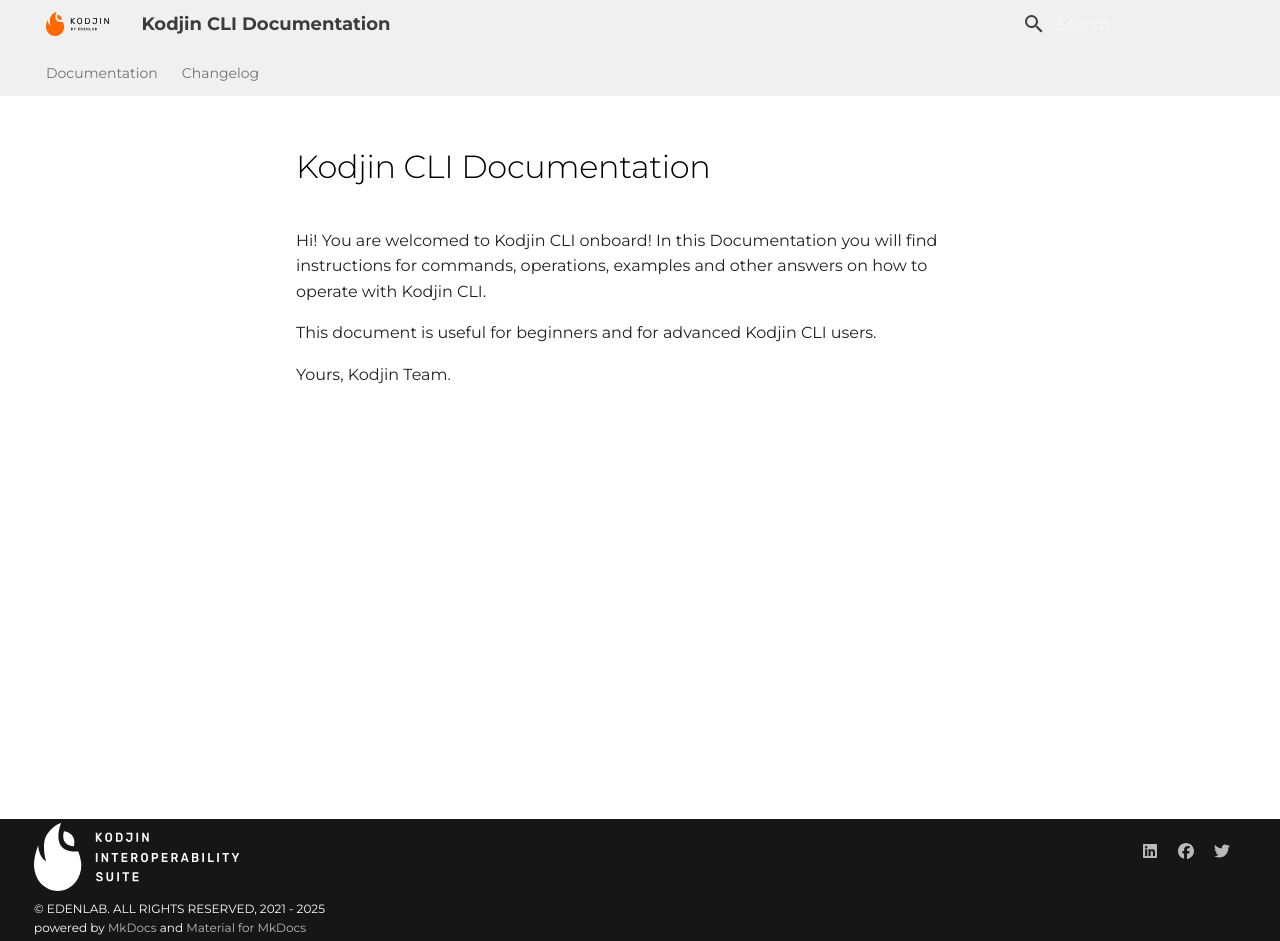
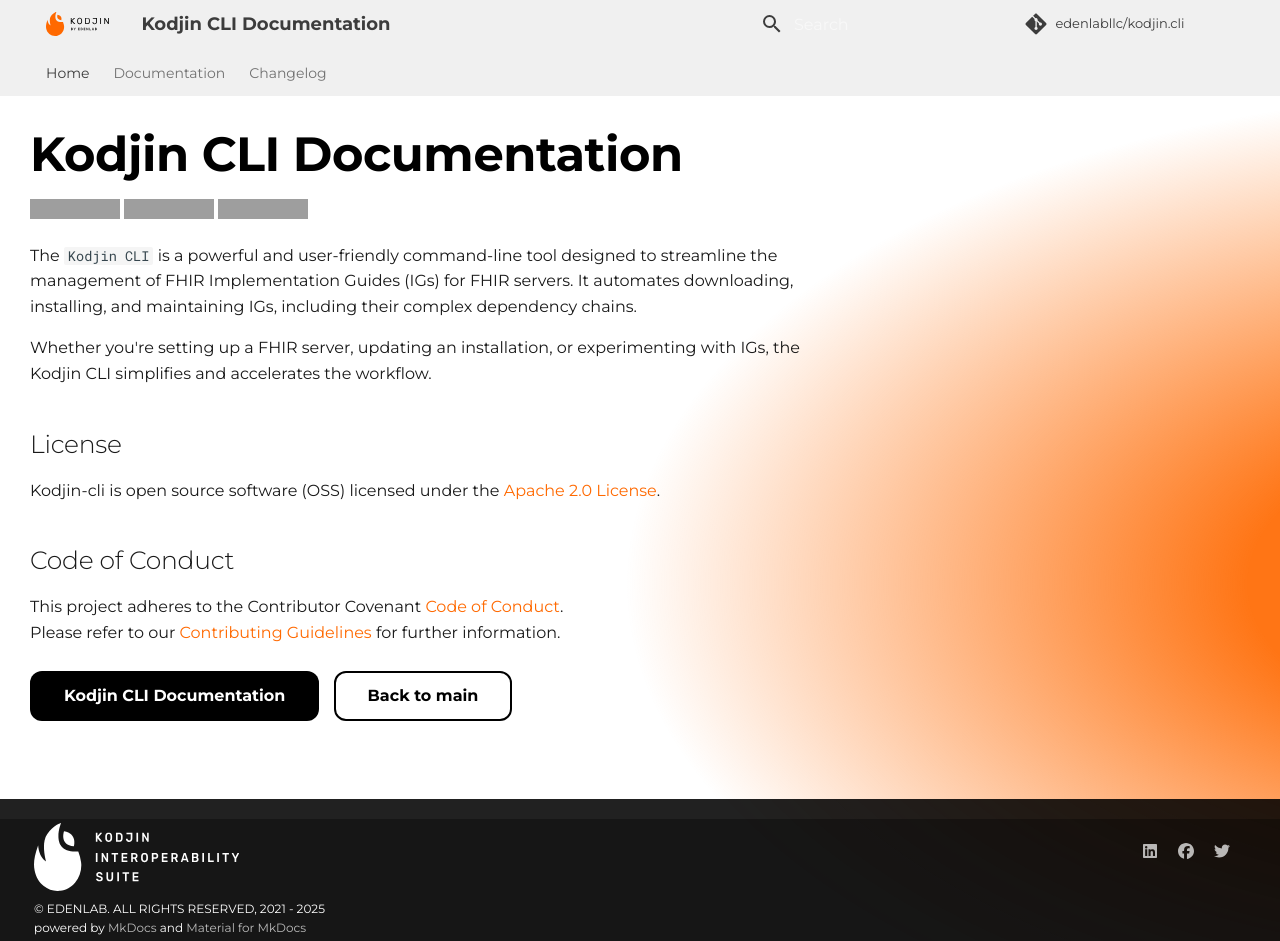
Before and after one commit to edenlabllc/kodjin.cli, an MkDocs documentation site: the page built from docs/index.md, in a window 1280 px wide and 941 px high. Built offline with MkDocs 1.6.1 and Material for MkDocs 9.7.7, drawn with Linux system fonts in a browser that asks for light colours; comment, search, counter and statistics services are not loaded; grey boxes are pictures that could not be loaded.

Commit message:
feat: copy styles from docs

```diff
--- a/docs/index.md
+++ b/docs/index.md
@@ -1,11 +1,17 @@
 ---
 title: Home
+template: home.html
 ---
+
 
 # Kodjin CLI Documentation
 
-Hi! You are welcomed to Kodjin CLI onboard! In this Documentation you will find instructions for commands, operations, examples and other answers on how to operate with Kodjin CLI.
+[![Release](https://img.shields.io/github/v/release/edenlabllc/kodjin.cli.svg?style=for-the-badge)](https://github.com/edenlabllc/kodjin.cli/releases/latest)
+[![Software License](https://img.shields.io/github/license/edenlabllc/kodjin.cli.svg?style=for-the-badge)](https://github.com/edenlabllc/kodjin.cli/blob/master/LICENSE)
+[![Powered By: Edenlab](https://img.shields.io/badge/powered%20by-edenlab-8A2BE2.svg?style=for-the-badge)](https://edenlab.io)
 
-This document is useful for beginners and for advanced Kodjin CLI users.
+The `Kodjin CLI` is a powerful and user-friendly command-line tool designed to streamline the management of FHIR Implementation Guides (IGs) for FHIR servers. By automating the often-complex tasks of downloading, installing, and managing these IGs, the Kodjin CLI reduces the manual effort required for setup and maintenance.
 
-Yours, Kodjin Team.
+One of the standout features of the Kodjin CLI is its ability to handle the intricate dependency chains that often accompany FHIR Implementation Guides. The tool intelligently fetches and installs all required components while ensuring compatibility across versions, thus eliminating potential conflicts or errors.
+
+Whether you're setting up a new FHIR server, updating an existing one, or experimenting with different IGs to meet specific use cases, the Kodjin CLI simplifies the entire process. It empowers healthcare IT professionals to efficiently manage their FHIR ecosystem, promoting consistency, reliability, and adherence to the latest standards in healthcare interoperability.
--- /dev/null
+++ b/docs/theme_overwrites_home/home.html
@@ -0,0 +1,292 @@
+<!-- Custom HTML site displayed as the Home chapter -->
+
+{% extends "main.html" %}
+
+{% block head %}
+{{ super() }}
+<meta name="description" content="Explore instructions for commands, operations, examples, and other information on how to work with the Kodjin FHIR Server.">
+{% endblock %}
+
+{% block tabs %}
+{{ super() }}
+<style>
+
+    .md-main {
+        flex-grow: 0;
+        flex: 1;
+    }
+
+    .md-main__inner {
+        display: flex;
+        height: 100%;
+
+    }
+
+    .md-container {
+        background: radial-gradient(90% 70% at 120% 60%,#FF7515 25%,transparent 79%);
+    }
+
+    .tx-container {
+        padding-top: .0rem;
+
+    }
+
+    .tx-hero {
+        margin-top: 40px 2.8rem;
+        margin-left: auto;
+        max-width: 61rem;
+        color: var(--md-default-fg-color--lighter);
+        justify-content: left;
+    }
+
+    .tx-hero h1 {
+        color: var(--md-accent-fg-color);
+        font-weight: 600;
+        line-height: 57px;
+        font-size: 48px;
+        margin: 0px;
+    }
+    .tx-hero__content {
+        margin: 0 auto;
+    }
+
+    .tx-hero__image{
+        width:17rem;
+        height:17rem;
+        order:1;
+        padding-right: 2.5rem;
+    }
+
+    .tx-hero .md-button {
+        margin-top: .5rem;
+        margin-right: .5rem;
+        color: #000000;
+        border-radius: 12px;
+    }
+
+    .tx-hero .md-button--primary {
+        background-color: #000000;
+        color:   #FFFFFF;
+        border-color: #ff6a0000;
+        border-radius: 12px;
+    }
+
+    .tx-hero .md-button:focus,
+    .tx-hero .md-button:hover {
+        background-color: #ff6a00c8;
+        color:   var(--md-accent-bg-color);
+        border-color: #ff6a0000;
+    }
+
+    .feature-item h2 svg {
+        height: 58px;
+        float: left;
+    }
+
+    .top-hr {
+        margin-top: 42px;
+    }
+
+    .feature-item {
+        font-weight: 300;
+        border-radius: 24px;
+        background-color: var(--md-primary-fg-color);
+        box-sizing: border-box;
+        padding-left: 72px;
+        padding-right: 72px;
+        padding-top: 40px;
+        padding-bottom: 40px;
+        margin-right: 10px;
+        word-break: break-word
+    }
+
+    .feature-item h2 {
+        color: #000000;
+        font-weight: 600;
+        font-size: 32px;
+        line-height: 40px;
+        white-space: nowrap;
+        overflow: hidden;
+        text-overflow: ellipsis;
+        line-height: normal;
+        margin-top: 16px;
+    }
+
+    .feature-item p {
+        font-size: 18px;
+        font-weight: 500;
+        line-height: 21px;
+        text-rendering: optimizeLegibility;
+        -webkit-font-smoothing: antialiased;
+        color: #111;
+        margin: 0 0 10px;
+        display: block;
+    }
+
+    @media screen and (max-width:30em) {
+        .tx-hero h1 {
+            font-size: 1.4rem
+        }
+    }
+
+    @media screen and (min-width:60em) {
+        .md-sidebar--secondary {
+            display: none
+        }
+
+        .tx-hero {
+            display: flex;
+            align-items: center;
+            justify-content: left;
+        }
+
+        .tx-hero__content {
+            max-width: 40rem;
+            margin-top: 1.5rem;
+            margin-bottom: 0;
+            margin-left: 0rem;
+            margin-right: 13rem;
+            align-items: left;
+        }
+    }
+
+    @media screen and (min-width:76.25em) {
+        .md-sidebar--primary {
+            display: none
+        }
+
+        .top-hr {
+            width: 100%;
+            display: flex;
+            max-width: 61rem;
+            margin-right: auto;
+            margin-left: auto;
+            padding: 0 .2rem;
+        }
+
+        .bottom-hr {
+            margin-top: 10px;
+            width: 100%;
+            display: flex;
+            max-width: 61rem;
+            margin-right: auto;
+            margin-left: auto;
+            padding: 0 .2rem;
+        }
+
+        .feature-item {
+            display: block;
+            flex: 1;
+            min-width: 0;
+        }
+    }
+
+    .hr {
+        border-bottom: 1px solid #eee;
+        width: 100%;
+        margin: 20px 0;
+    }
+
+    .text-center {
+        text-align: center;
+        padding-right: 15px;
+        padding-left: 15px;
+        margin-right: auto;
+        margin-left: auto;
+        margin-top: 15px;
+        font-size: 23px;
+        font-weight: 300;
+        padding-bottom: 10px;
+    }
+
+    .logos {
+        display: flex;
+        align-items: center;
+        justify-content: center;
+        flex-flow: row wrap;
+        margin: 0 auto;
+    }
+
+    .logos img {
+        flex: 1 1 auto;
+        padding: 25px;
+        max-height: 130px;
+        vertical-align: middle;
+    }
+
+    .hr-logos {
+        margin-top: 0;
+        margin-bottom: 30px;
+    }
+
+    .md-footer-meta__inner {
+        display: flex;
+        flex-wrap: wrap;
+        justify-content: space-between;
+        margin-top: 1.0rem;
+    }
+
+    .md-footer-social {
+        padding-top: 20px;
+    }
+</style>
+
+
+
+<!-- Main site Entry button descriptions -->
+<section id="home_slider" style="background: none;background-size: cover;background-position: right;">
+    <div class="md-grid md-typeset">
+      <div class="tx-hero">
+        <!--<div class="tx-hero__image">
+          <img src="assets/product-layers.png" draggable="false">
+        </div>-->
+        <div class="tx-hero__content">
+            <h1  style="color: #000000; ">Kodjin CLI Documentation</h1>
+
+            <p>
+                <img src="https://img.shields.io/github/v/release/edenlabllc/kodjin.cli.svg?style=for-the-badge" alt="Release">
+                <img src="https://img.shields.io/github/license/edenlabllc/kodjin.cli.svg?style=for-the-badge" alt="License">
+                <img src="https://img.shields.io/badge/powered%20by-edenlab-8A2BE2.svg?style=for-the-badge" alt="Powered by Edenlab">
+            </p>
+
+            <p>
+                The <code>Kodjin CLI</code> is a powerful and user-friendly command-line tool designed to streamline
+                the management of FHIR Implementation Guides (IGs) for FHIR servers. It automates downloading,
+                installing, and maintaining IGs, including their complex dependency chains.
+            </p>
+            <p>
+                Whether you're setting up a FHIR server, updating an installation, or experimenting with IGs,
+                the Kodjin CLI simplifies and accelerates the workflow.
+            </p>
+
+            <h2>License</h2>
+            <p>
+                Kodjin-cli is open source software (OSS) licensed under the
+                <a href="https://github.com/edenlabllc/kodjin.cli/blob/master/LICENSE">Apache 2.0 License</a>.
+            </p>
+
+            <h2>Code of Conduct</h2>
+            <p>
+                This project adheres to the Contributor Covenant
+                <a href="https://github.com/edenlabllc/rmk/blob/master/docs/CODE_OF_CONDUCT.md">Code of Conduct</a>.
+                <br/>
+                Please refer to our
+                <a href="https://github.com/edenlabllc/kodjin.cli/blob/master/docs/CONTRIBUTING.md">Contributing Guidelines</a>
+                for further information.
+            </p>
+
+            <a href="{{ page.next_page.url | url }}" title="{{ page.next_page.title | striptags }}" class="md-button md-button--primary">
+            Kodjin CLI Documentation
+            </a>
+             <a href="https://kodjin.com" title="About Kodjin Interoperability Suite" class="md-button">
+            Back to main
+            </a>
+
+        </div>
+      </div>
+
+
+</section>
+
+{% endblock %}
+{% block content %}{% endblock %}
--- a/mkdocs.yml
+++ b/mkdocs.yml
@@ -1,6 +1,12 @@
 site_name: Kodjin CLI Documentation
 site_description: The Kodjin CLI is a command-line tool designed to simplify the process of downloading, installing, and managing FHIR Implementation Guides (IGs) for FHIR servers.
 copyright: © EDENLAB. ALL RIGHTS RESERVED, 2021 - 2025
+
+# Repo Information
+repo_name: edenlabllc/kodjin.cli
+repo_url: https://github.com/edenlabllc/kodjin.cli
+
+#Theme
 theme:
   custom_dir: docs/theme_overwrites_home
   logo: assets/logo.svg
@@ -19,6 +25,7 @@
   font:
     text: Montserrat
 nav:
+- Home: index.md
 - Documentation:
   - About Kodjin CLI: about-kodjin-cli.md
   - Installation: installation.md
@@ -37,7 +44,7 @@
     - download: command-download.md
     - generate-completions: command-generate-completions.md
     - help: command-help.md
-  - FAQ: faq.md
+# - FAQ: faq.md
 - Changelog: changelog.md
 
 extra:
```
Also changed, not shown: README.md (+7 -0 lines), docs/changelog.md (+4 -1 lines), docs/.pages (added).
